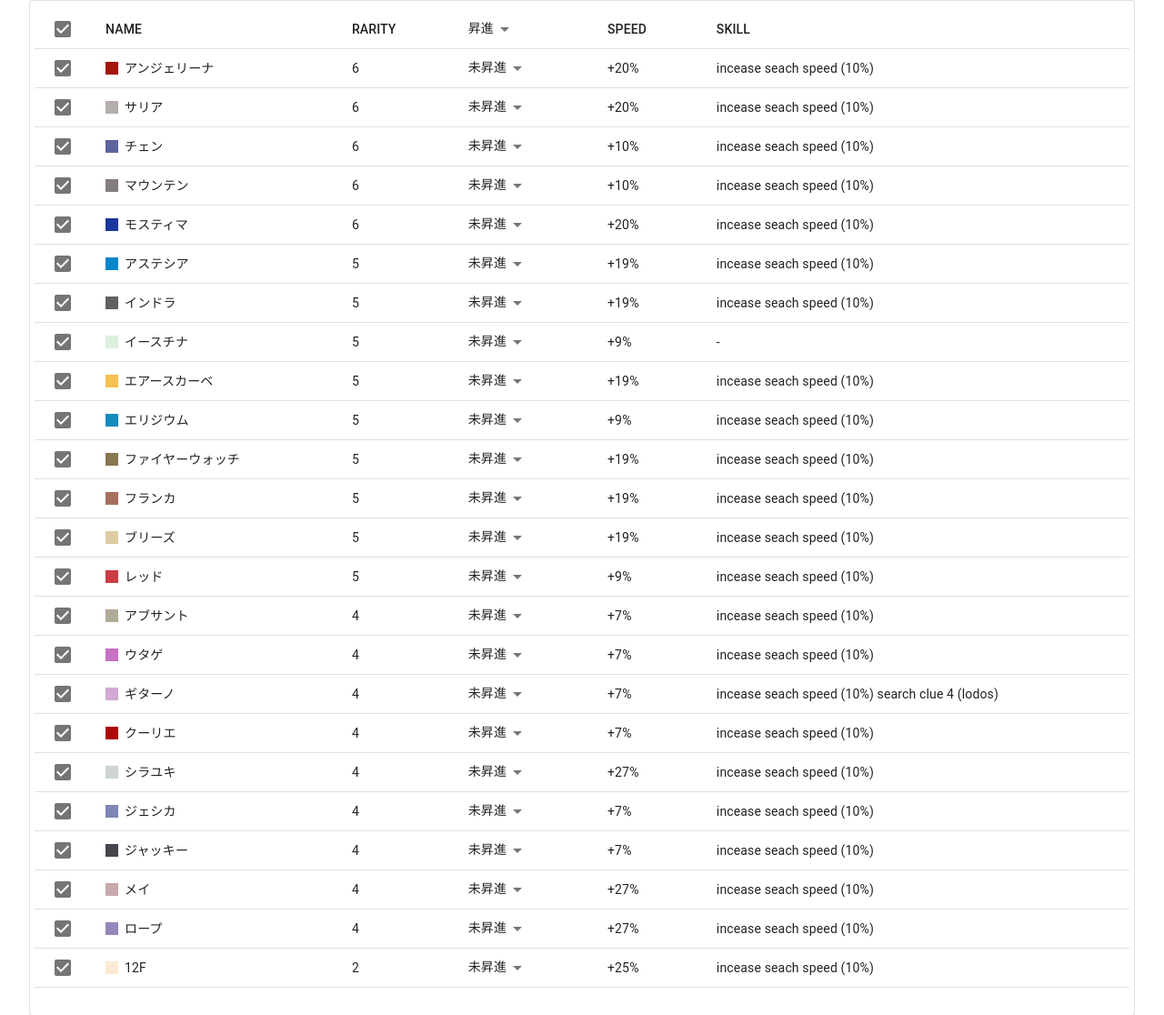
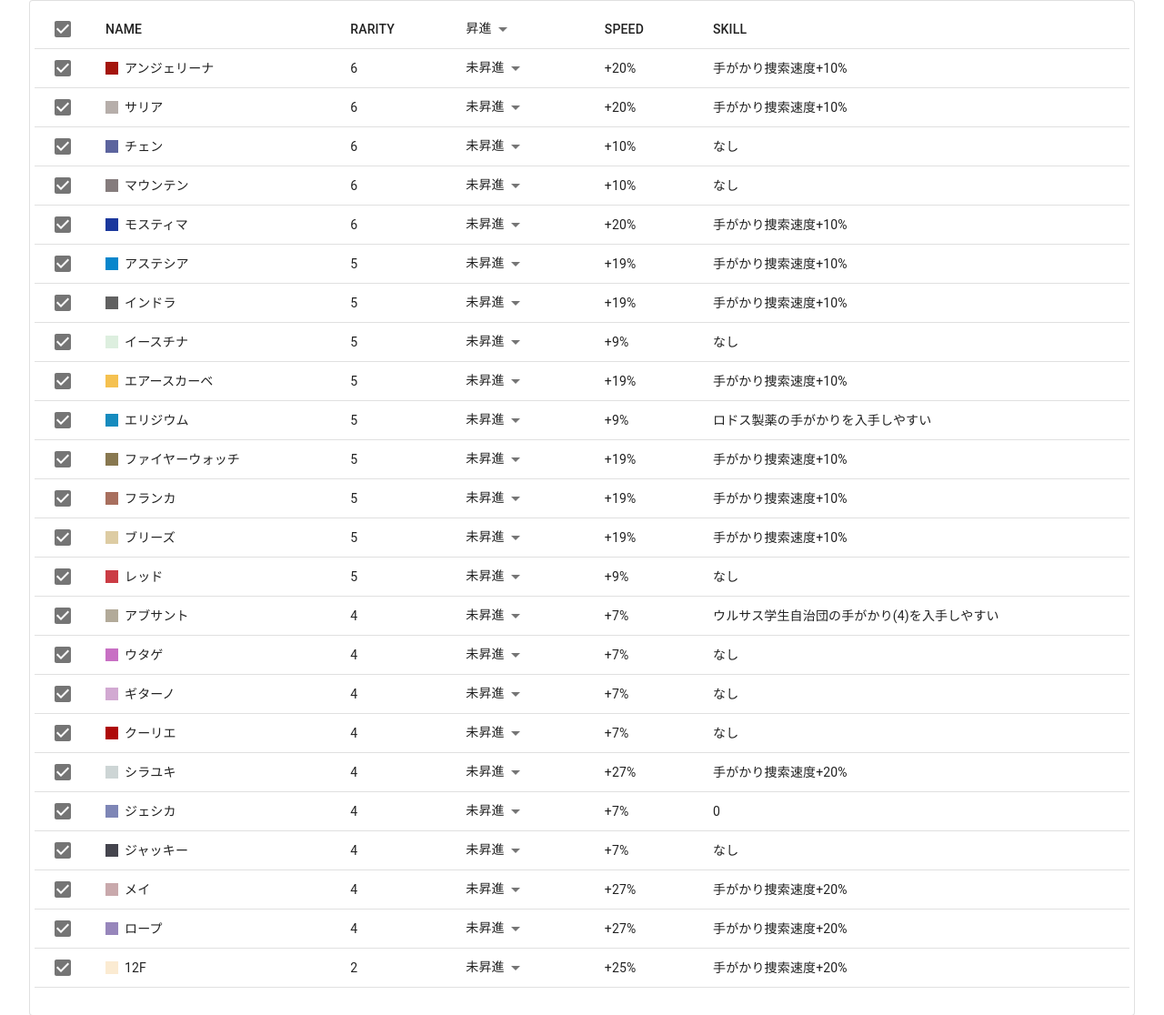
Before and after one commit to BsmRudolph/arknights-tools, a Gatsby site: page /clue-search-speed-list in a window 1280 px wide. Shown: the part 594-1710 px from the top of the page at 91% size. Built offline with nearby package versions, Linux system fonts and the light colour scheme; Gatsby itself is replaced by a stand-in of ours; some packages are replaced by stand-ins of ours.

```diff
--- a/src/data/operators.json
+++ b/src/data/operators.json
@@ -5,9 +5,9 @@
     "color": "#D2A9D2",
     "skills": {
       "reception": [
-        { "value": 0, "description": "incease seach speed (10%)\nsearch clue 4 (lodos)" },
-        { "value": 25, "description": "incease seach speed (20%)" },
-        { "value": 25, "description": "incease seach speed (45%)" }
+        { "value": 0, "description": "" },
+        { "name": "占い", "value": 25, "description": "手がかり捜索速度+25%" },
+        { "name": "占い", "value": 25, "description": "手がかり捜索速度+25%" }
       ]
     }
   },
@@ -17,9 +17,9 @@
     "elite": 0,
     "skills": {
       "reception": [
-        { "value": 0, "description": "incease seach speed (10%)" },
-        { "value": 0, "description": "incease seach speed (20%)" },
-        { "value": 25, "description": "incease seach speed (45%)" }
+        { "value": 0, "description": "" },
+        { "value": 0, "description": "" },
+        { "name": "警視", "value": 25, "description": "手がかり捜索速度+25%" }
       ]
     },
     "color": "#5C649E"
@@ -30,9 +30,9 @@
     "elite": 0,
     "skills": {
       "reception": [
-        { "value": 10, "description": "incease seach speed (10%)" },
-        { "value": 10, "description": "incease seach speed (20%)" },
-        { "value": 25, "description": "incease seach speed (45%)" }
+        { "name": "情報収集α", "value": 10, "description": "手がかり捜索速度+10%" },
+        { "name": "情報収集α", "value": 10, "description": "手がかり捜索速度+10%" },
+        { "name": "占星学", "value": 25, "description": "手がかり捜索速度+25%" }
       ]
     },
     "color": "#0886CC"
@@ -43,9 +43,9 @@
     "elite": 0,
     "skills": {
       "reception": [
-        { "value": 0, "description": "incease seach speed (10%)" },
-        { "value": 0, "description": "incease seach speed (20%)" },
-        { "value": 25, "description": "incease seach speed (45%)" }
+        { "value": 0, "description": "" },
+        { "value": 0, "description": "" },
+        { "name": "追跡者", "value": 25, "description": "手がかり捜索速度+25%" }
       ]
     },
     "color": "#CB3C45"
@@ -56,9 +56,9 @@
     "elite": 0,
     "skills": {
       "reception": [
-        { "value": 20, "description": "incease seach speed (10%)" },
-        { "value": 20, "description": "incease seach speed (20%)" },
-        { "value": 20, "description": "incease seach speed (45%)" }
+        { "name":"情報収集β", "value": 20, "description": "手がかり捜索速度+20%" },
+        { "name":"情報収集β", "value": 20, "description": "手がかり捜索速度+20%" },
+        { "name":"情報収集β", "value": 20, "description": "手がかり捜索速度+20%" }
       ]
     },
     "color": "#CDD5D5"
@@ -69,9 +69,9 @@
     "elite": 0,
     "skills": {
       "reception": [
-        { "value": 20, "description": "incease seach speed (10%)" },
-        { "value": 20, "description": "incease seach speed (20%)" },
-        { "value": 20, "description": "incease seach speed (45%)" }
+        { "name":"情報収集β", "value": 20, "description": "手がかり捜索速度+20%" },
+        { "name":"皇室探偵(自称)", "value": 20, "description": "ペンギン急便の手がかり(2)を入手しやすい" },
+        { "name":"皇室探偵(自称)", "value": 20, "description": "ペンギン急便の手がかり(2)を入手しやすい" }
       ]
     },
     "color": "#C9A9AC"
@@ -82,9 +82,9 @@
     "elite": 0,
     "skills": {
       "reception": [
-        { "value": 20, "description": "incease seach speed (10%)" },
-        { "value": 20, "description": "incease seach speed (20%)" },
-        { "value": 20, "description": "incease seach speed (45%)" }
+        { "name":"情報収集β", "value": 20, "description": "手がかり捜索速度+20%" },
+        { "name":"情報収集β", "value": 20, "description": "手がかり捜索速度+20%" },
+        { "name":"情報収集β", "value": 20, "description": "手がかり捜索速度+20%" }
       ]
     },
     "color": "#9786BB"
@@ -95,9 +95,9 @@
     "elite": 0,
     "skills": {
       "reception": [
-        { "value": 20, "description": "incease seach speed (10%)" },
-        { "value": 20, "description": "incease seach speed (20%)" },
-        { "value": 20, "description": "incease seach speed (45%)" }
+        { "name":"情報収集β", "value": 20, "description": "手がかり捜索速度+20%" },
+        { "name":"情報収集β", "value": 20, "description": "手がかり捜索速度+20%" },
+        { "name":"情報収集β", "value": 20, "description": "手がかり捜索速度+20%" }
       ]
     },
     "color": "#FBEBD2"
@@ -108,9 +108,9 @@
     "elite": 0,
     "skills": {
       "reception": [
-        { "value": 0, "description": "incease seach speed (10%)" },
-        { "value": 20, "description": "incease seach speed (20%)" },
-        { "value": 20, "description": "incease seach speed (45%)" }
+        { "value": 0, "description": "" },
+        { "name":"情報収集β", "value": 20, "description": "手がかり捜索速度+20%" },
+        { "name":"情報収集β", "value": 20, "description": "手がかり捜索速度+20%" }
       ]
     },
     "color": "#C870C4"
@@ -121,9 +121,9 @@
     "elite": 0,
     "skills": {
       "reception": [
-        { "value": 0, "description": "incease seach speed (10%)" },
-        { "value": 20, "description": "incease seach speed (20%)" },
-        { "value": 20, "description": "incease seach speed (45%)" }
+        { "value": 0, "description": "" },
+        { "name":"情報収集β", "value": 20, "description": "手がかり捜索速度+20%" },
+        { "name":"情報収集β", "value": 20, "description": "手がかり捜索速度+20%" }
       ]
     },
     "color": "#45454E"
@@ -134,9 +134,9 @@
     "elite": 0,
     "skills": {
       "reception": [
-        { "value": 10, "description": "incease seach speed (10%)" },
-        { "value": 10, "description": "incease seach speed (20%)" },
-        { "value": 20, "description": "incease seach speed (45%)" }
+        { "name":"情報収集α", "value": 10, "description": "手がかり捜索速度+10%" },
+        { "name":"情報収集β", "value": 20, "description": "手がかり捜索速度+20%" },
+        { "name":"情報収集β", "value": 20, "description": "手がかり捜索速度+20%" }
       ]
     },
     "color": "#F5C150"
@@ -147,9 +147,9 @@
     "elite": 0,
     "skills": {
       "reception": [
-        { "value": 10, "description": "incease seach speed (10%)" },
-        { "value": 10, "description": "incease seach speed (20%)" },
-        { "value": 10, "description": "incease seach speed (45%)" }
+        { "name":"情報収集α", "value": 10, "description": "手がかり捜索速度+10%" },
+        { "name":"トランスポーター・ロドス", "value": 10, "description": "手がかり捜索速度+10%、ロドス製薬の手がかりを入手しやすい" },
+        { "name":"トランスポーター・ロドス", "value": 10, "description": "手がかり捜索速度+10%、ロドス製薬の手がかりを入手しやすい" }
       ]
     },
     "color": "#A4150C"
@@ -160,9 +160,9 @@
     "elite": 0,
     "skills": {
       "reception": [
-        { "value": 10, "description": "incease seach speed (10%)" },
-        { "value": 10, "description": "incease seach speed (20%)" },
-        { "value": 10, "description": "incease seach speed (45%)" }
+        { "name":"情報収集α", "value": 10, "description": "手がかり捜索速度+10%" },
+        { "name":"ウォッチマン", "value": 10, "description": "手がかり捜索速度+10%、ライン生命の手がかりを入手しやすい（勤務時間が確立に影響する）" },
+        { "name":"ウォッチマン", "value": 10, "description": "手がかり捜索速度+10%、ライン生命の手がかりを入手しやすい（勤務時間が確立に影響する）" }
       ]
     },
     "color": "#B6AEAA"
@@ -173,9 +173,9 @@
     "elite": 0,
     "skills": {
       "reception": [
-        { "value": 10, "description": "incease seach speed (10%)" },
-        { "value": 10, "description": "incease seach speed (20%)" },
-        { "value": 10, "description": "incease seach speed (45%)" }
+        { "name":"情報収集α", "value": 10, "description": "手がかり捜索速度+10%" },
+        { "name":"トランスポーター・ペンギン急便", "value": 10, "description": "手がかり捜索速度+10%、ペンギン急便製薬の手がかりを入手しやすい" },
+        { "name":"トランスポーター・ペンギン急便", "value": 10, "description": "手がかり捜索速度+10%、ペンギン急便製薬の手がかりを入手しやすい" }
       ]
     },
     "color": "#1B389D"
@@ -186,9 +186,9 @@
     "elite": 0,
     "skills": {
       "reception": [
-        { "value": 10, "description": "incease seach speed (10%)" },
-        { "value": 10, "description": "incease seach speed (20%)" },
-        { "value": 10, "description": "incease seach speed (45%)" }
+        { "name":"情報収集α", "value": 10, "description": "手がかり捜索速度+10%" },
+        { "name":"情報収集α", "value": 10, "description": "手がかり捜索速度+10%" },
+        { "name":"メッセンジャー", "value": 10, "description": "手がかり捜索速度+10%、グラスゴーギャングの手がかりを入手しやすい" }
       ]
     },
     "color": "#616161"
@@ -199,9 +199,9 @@
     "elite": 0,
     "skills": {
       "reception": [
-        { "value": 10, "description": "incease seach speed (10%)" },
-        { "value": 10, "description": "incease seach speed (20%)" },
-        { "value": 10, "description": "incease seach speed (45%)" }
+        { "name":"情報収集α", "value": 10, "description": "手がかり捜索速度+10%" },
+        { "name":"情報収集α", "value": 10, "description": "手がかり捜索速度+10%" },
+        { "name":"B.P.R.S", "value": 10, "description": "手がかり捜索速度+10%、BSWの手がかり（3）を入手しやすい（勤務時間が確率に影響する）" }
       ]
     },
     "color": "#A86F5E"
@@ -212,9 +212,9 @@
     "elite": 0,
     "skills": {
       "reception": [
-        { "value": 10, "description": "incease seach speed (10%)" },
-        { "value": 10, "description": "incease seach speed (20%)" },
-        { "value": 10, "description": "incease seach speed (45%)" }
+        { "name":"探索収集", "value": 10, "description": "手がかり捜索速度+10%" },
+        { "name":"探索収集", "value": 10, "description": "手がかり捜索速度+10%" },
+        { "name":"没落貴族", "value": 10, "description": "手がかり捜索速度+10%、グラスゴーギャングの手がかり（5）を入手しやすい" }
       ]
     },
     "color": "#DDCCA3"
@@ -225,9 +225,9 @@
     "elite": 0,
     "skills": {
       "reception": [
-        { "value": 10, "description": "incease seach speed (10%)" },
-        { "value": 10, "description": "incease seach speed (20%)" },
-        { "value": 20, "description": "incease seach speed (45%)" }
+        { "name":"情報収集α", "value": 10, "description": "手がかり捜索速度+10%" },
+        { "name":"情報収集α", "value": 10, "description": "手がかり捜索速度+10%" },
+        { "name":"情報収集β", "value": 20, "description": "手がかり捜索速度+20%" }
       ]
     },
     "color": "#887850"
@@ -238,9 +238,9 @@
     "elite": 0,
     "skills": {
       "reception": [
-        { "value": 0, "description": "incease seach speed (10%)" },
-        { "value": 0, "description": "incease seach speed (20%)" },
-        { "value": 0, "description": "incease seach speed (45%)" }
+        { "value": 0, "description": "" },
+        { "value": 0, "description": "" },
+        { "name": "クルビア史", "value": 0, "description": "捜索で入手した手がかりがライン生命でない時、ライン生命の手がかりを入手する確率が更に増加（勤務時間が確率に影響する）" }
       ]
     },
     "color": "#857C7D"
@@ -251,9 +251,9 @@
     "elite": 0,
     "skills": {
       "reception": [
-        { "value": 0, "description": "incease seach speed (10%)" },
-        { "value": 10, "description": "incease seach speed (20%)" },
-        { "value": 10, "description": "incease seach speed (45%)" }
+        { "value": 0, "description": "0" },
+        { "name":"連絡員", "value": 10, "description": "手がかり捜索速度+10%、BSWの手がかり(3)を入手しやすい（勤務時間が確率に影響する）" },
+        { "name":"連絡員", "value": 10, "description": "手がかり捜索速度+10%、BSWの手がかり(3)を入手しやすい（勤務時間が確率に影響する）" }
       ]
     },
     "color": "#7E86B6"
@@ -264,9 +264,9 @@
     "elite": 0,
     "skills": {
       "reception": [
-        { "value": 0, "description": "incease seach speed (10%)" },
-        { "value": 0, "description": "incease seach speed (20%)" },
-        { "value": 0, "description": "incease seach speed (45%)" }
+        { "name":"秘密調査", "value": 0, "description": "ウルサス学生自治団の手がかり(4)を入手しやすい" },
+        { "name":"秘密調査", "value": 0, "description": "ウルサス学生自治団の手がかり(4)を入手しやすい" },
+        { "name":"選別", "value": 0, "description": "応接室配置後、捜索された手がかりがウルサス学生自治団でなかった時、ウルサス学生自治団の入手率が更に増加する" }
       ]
     },
     "color": "#B2AA99"
@@ -277,9 +277,9 @@
     "elite": 0,
     "skills": {
       "reception": [
-        { "value": 0, "description": "-" },
-        { "value": 0, "description": "-" },
-        { "value": 10, "description": "応接室配置時、手がかり捜索速度+10%、ウルサス学生自治団の手がかり(4)を入手しやすい。" }
+        { "value": 0, "description": "" },
+        { "value": 0, "description": "" },
+        { "name": "参謀", "value": 10, "description": "手がかり捜索速度+10%、ウルサス学生自治団の手がかり(4)を入手しやすい" }
       ]
     },
     "color": "#DDEFDF"
@@ -290,9 +290,9 @@
     "color": "#AE0908",
     "skills": {
       "reception": [
-        { "value": 0, "description": "incease seach speed (10%)" },
-        { "value": 10, "description": "incease seach speed (20%)" },
-        { "value": 10, "description": "incease seach speed (45%)" }
+        { "value": 0, "description": "" },
+        { "name":"クーリエ", "value": 10, "description": "手がかり捜索速度+10%、カランド貿易の手がかり(6)を入手しやすい" },
+        { "name":"クーリエ", "value": 10, "description": "手がかり捜索速度+10%、カランド貿易の手がかり(6)を入手しやすい" }
       ],
       "vangard": [
         {
@@ -320,9 +320,9 @@
     "color": "#168BBE",
     "skills": {
       "reception": [
-        { "value": 0, "description": "incease seach speed (10%)" },
-        { "value": 10, "description": "incease seach speed (20%)" },
-        { "value": 10, "description": "incease seach speed (45%)" }
+        { "name":"通信員", "value": 0, "description": "ロドス製薬の手がかりを入手しやすい" },
+        { "name":"通信員", "value": 0, "description": "ロドス製薬の手がかりを入手しやすい" },
+        { "name":"旗印", "value": 0, "description": "応接室配置後、捜索された手がかりがロドス製薬でなかった時、ロドス製薬の入手率が更に増加する" }
       ],
       "vangard": [
         {
--- a/src/pages/clue-search-speed-list.js
+++ b/src/pages/clue-search-speed-list.js
@@ -10,7 +10,7 @@
 import Head from "../components/head";
 import * as Utils from "../commons/utils";
 
-const VERSION = "20210921.17050501";
+const VERSION = "20210921.21260501";
 const APPKEY = "clue-search-speed-meter";
 const ELITECLASS_NAME = ["未昇進", "昇進１", "昇進２"];
 
@@ -194,6 +194,7 @@
         } else if (op.rarity === 3) {
           op.elite = value >= 2 ? 1 : value;
         }
+        op.speed = rarityBonuses[op.rarity] + eliteBonuses[op.elite] + op.skills[op.elite].value;
       });
       updateOperators(news);
     }
@@ -262,9 +263,9 @@
                 </TableCell>
                 <TableCell className={classes.mainCell}>+{op.speed}%</TableCell>
                 <TableCell className={classes.skillCell}>
-                  <Hidden smDown>{op.skills[op.elite].description}</Hidden>
+                  <Hidden smDown>{op.skills[op.elite].description || "なし"}</Hidden>
                   <Hidden mdUp>
-                    <Tooltip title={op.skills[op.elite].description} TransitionComponent={Zoom} arrow placement="bottom" leaveTouchDelay={3000} enterTouchDelay={40}>
+                    <Tooltip title={op.skills[op.elite].description || "なし"} TransitionComponent={Zoom} arrow placement="bottom" leaveTouchDelay={3000} enterTouchDelay={40}>
                       <IconButton size="small">
                         <MoreVertIcon color="action" />
                       </IconButton>
--- a/src/pages/index.js
+++ b/src/pages/index.js
@@ -1,5 +1,6 @@
 import React from "react";
 import { Link } from "gatsby";
+import { withPrefix } from 'gatsby'
 import { Card, CardActionArea, CardMedia, CardContent } from "@material-ui/core";
 import { Container } from "@material-ui/core";
 import { Typography } from "@material-ui/core";
@@ -14,7 +15,7 @@
 
         <Card style={{ maxWidth: 345 }}>
           <CardActionArea component={Link} to="/clue-search-speed-list">
-            <CardMedia component="img" height="140" image="/images/clue.png" alt="searching clue" />
+            <CardMedia component="img" height="140" image={withPrefix("/images/clue.png")} alt="searching clue" />
             <CardContent>
               <Typography gutterBottom variant="h5" component="div" color="primary">
                 手がかり捜索速度一覧
```
